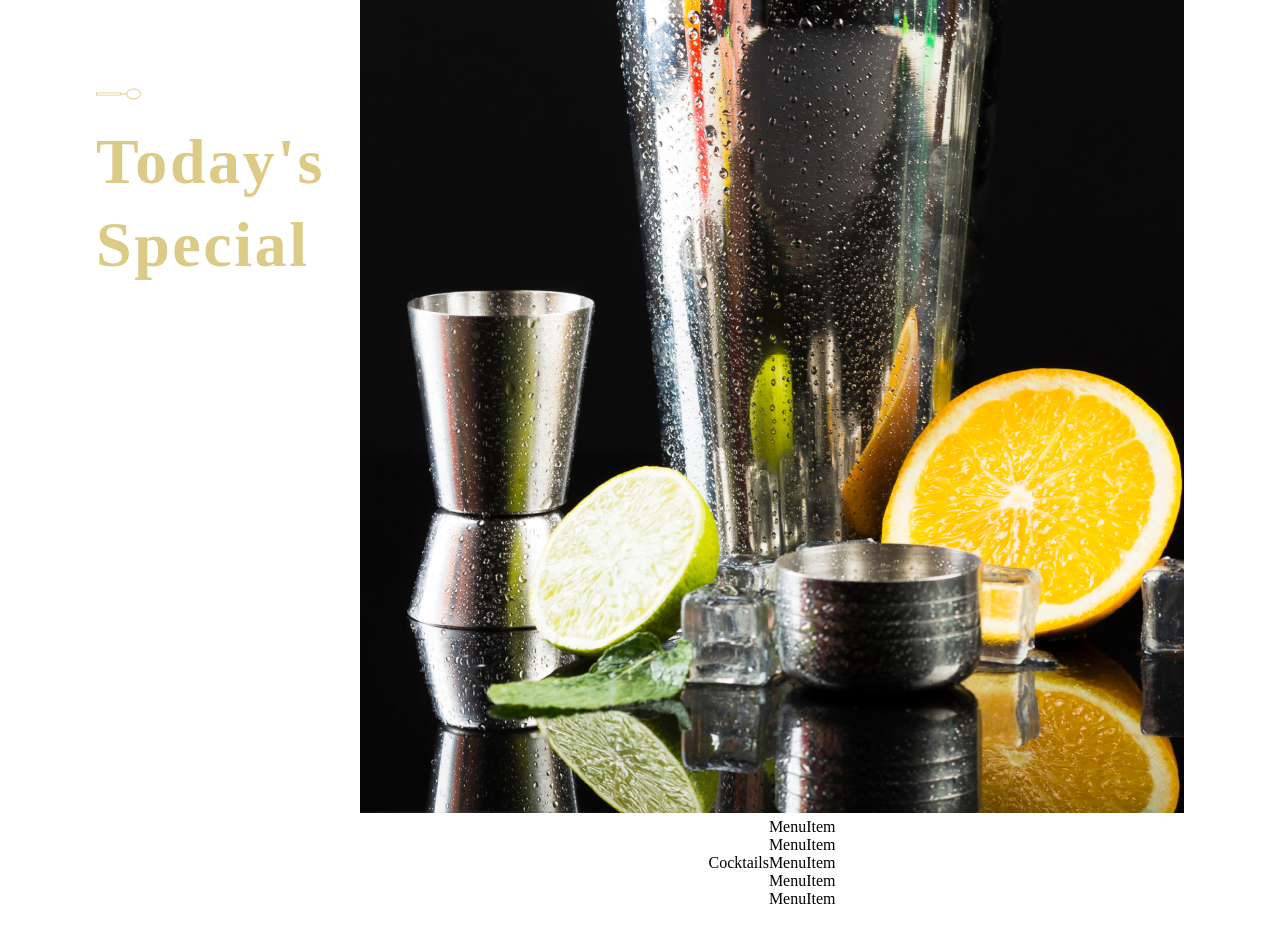
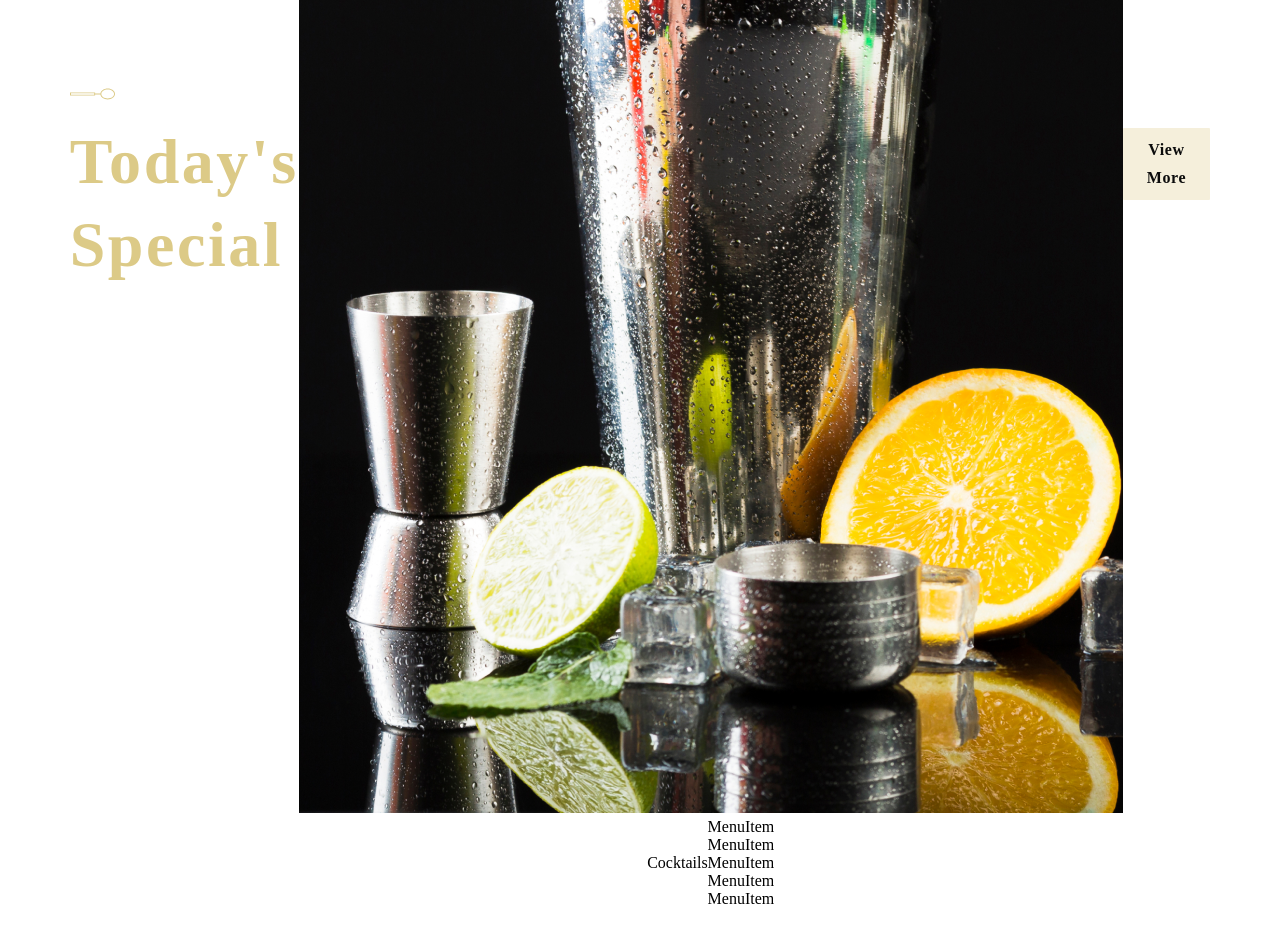
Before and after one commit to Joshhortt/restaurante-pt, a React (Create React App) app: page / in a window 1280 px wide. Shown: the part 2660-3585 px from the top of the page. Built offline with nearby package versions, Linux system fonts and the light colour scheme; a web font is replaced by a local one.

Commit message:
add View More' button.

```diff
--- a/src/container/Menu/SpecialMenu.jsx
+++ b/src/container/Menu/SpecialMenu.jsx
@@ -31,7 +31,9 @@
           ))}
         </div>
       </div>
-
+    </div>
+    <div style={{ marginTop: 15 }}>
+      <button type="button" className="custom__button">View More</button>
     </div>
   </div>
 );
```
